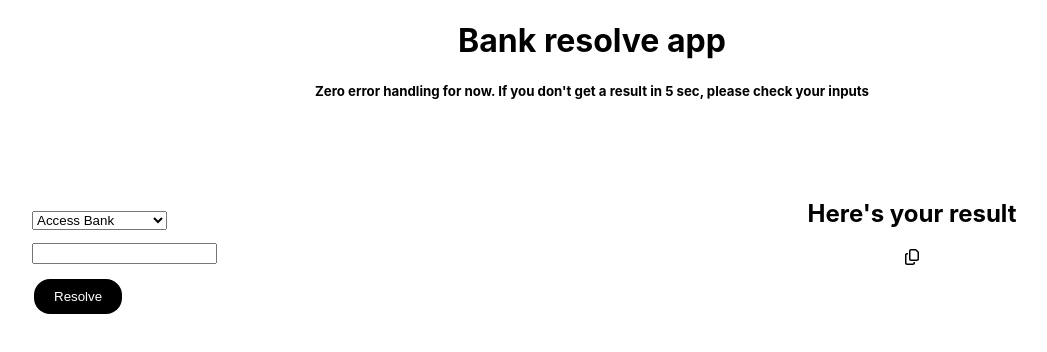
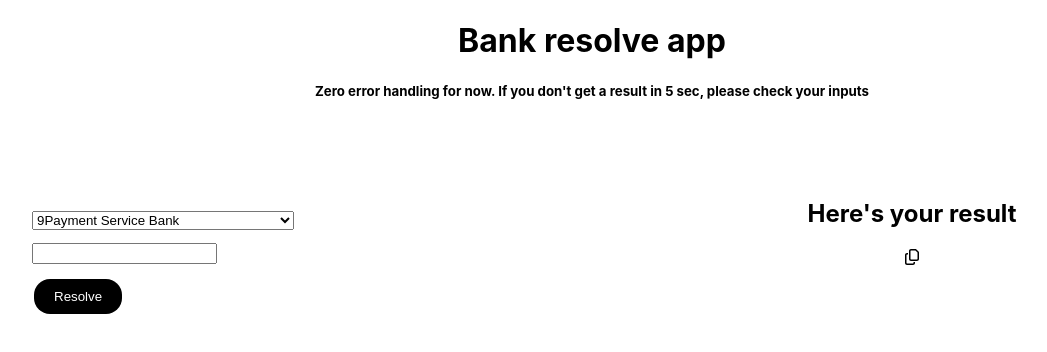
Before and after one commit to brian-o-mars/bank-resolve, a React (Create React App) app: page / in a window 1280 px wide. Shown: the top 352 px of the page, without its empty margins (48-1095 px from the left). Built offline with nearby package versions, Linux system fonts and the light colour scheme.

Commit message:
added more banks

```diff
--- a/src/resolve.js
+++ b/src/resolve.js
@@ -7,21 +7,82 @@
 function Resolve() {
   // object containing list of banks and their bank code
   const banks = {
+    ninePaymentServiceBank: "120001",
+    abbeyMortgageBank: "801",
+    aboveOnlyMFB: "51204",
     accessBank: "044",
-    diamondBank: "063",
+    accessDiamondBank: "063",
+    airtelSmartcashPSB: "120004",
+    alatByWEMA: "035A",
+    amjuUniqueMFB: "50926",
+    asoSavingsAndLoans: "401",
+    astrapolarisMFBLTD: "MFB50094",
+    bainescreditMFB: "51229",
+    bowenMicrofinanceBank: "50931",
+    carbon: "565",
+    cemcsMicrofinanceBank: "50823",
+    chanelleMicrofinanceBankLimited: "50171",
+    citibankNigeria: "023",
+    corestepMFB: "50204",
+    coronationMerchantBank: "559",
     ecobank: "050",
+    ekondoMicrofinanceBank: "562",
+    eyowo: "50126",
     fidelityBank: "070",
+    firmusMFB: "51314",
     firstBank: "011",
     fcmb: "214",
+    fsdhMerchantBankLimited: "501",
+    gatewayMortgageBankLTD: "812",
+    globusBank: "00103",
+    goMoney: "100022",
     gtb: "058",
+    hackmanMicrofinanceBank: "51251",
+    hasalMicrofinanceBank: "50383",
     heritageBank: "030",
+    HopePSB: "120002",
+    ibileMicrofinanceBank: "51244",
+    infinityMFB: "50457",
     jaizbank: "301",
+    kadpolyMFB: "50502",
     keystoneBank: "082",
-    stanbicBank: "039",
+    krediMoneyMFBLTD: "50200",
+    kudaBank: "50211",
+    lagosBuildingInvestmentCompanyPlc: "90052",
+    linksMFB: "50549",
+    livingTrustMortgageBank: "031",
+    lotusBank: "303",
+    mayfairMFB: "50563",
+    mintMFB: "50304",
+    moMoPSB: "120003",
+    paga: "100002",
+    palmPay: "999991",
+    parallexBank: "104",
+    parkwayReadyCash: "311",
+    paycom: "999992",
+    petraMircofinanceBankPlc: "50746",
+    polarisBank: "076",
+    providusBank: "101",
+    quickFundMFB: "51293",
+    randMerchantBank: "502",
+    refugeMortgageBank: "90067",
+    rubiesMFB: "125",
+    safeHavenMFB: "51113",
+    sparkleMicrofinanceBank: "51310",
+    stanbicIBTCBank: "221",
+    standardCharteredBank: "068",
+    stellasMFB: "51253",
     sterlingBank: "232",
-    unionBank: "032",
-    uba: "033",
+    suntrustBank: "100",
+    tAJBank: "302",
+    tangerineMoney: "51269",
+    tCFMFB: "51211",
+    titanBank: "102",
+    unicalMFB: "50871",
+    unionBankofNigeria: "032",
+    unitedBankForAfrica: "033",
     unityBank: "215",
+    vFDMicrofinanceBankLimited: "566",
     wemaBank: "035",
     zenithBank: "057",
   };
@@ -64,7 +125,6 @@
       });
   };
 
-
   return (
     <div>
       <h1>Bank resolve app</h1>
@@ -79,21 +139,122 @@
           <form action="">
             <div className="dropDown">
               <select value={bankName} onChange={handleBankNameChange}>
+                <option value="ninePaymentServiceBank">
+                  9Payment Service Bank
+                </option>
+                <option value="abbeyMortgageBank">Abbey Mortgage Bank</option>
+                <option value="aboveOnlyMFB">Above Only MFB</option>
                 <option value="accessBank">Access Bank</option>
-                <option value="diamondBank">Diamond Bank</option>
+                <option value="accessDiamondBank">Access Diamond Bank</option>
+                <option value="airtelSmartcashPSB">Airtel Smartcash PSB</option>
+                <option value="alatByWEMA">ALAT by WEMA</option>
+                <option value="amjuUniqueMFB">Amju Unique MFB</option>
+                <option value="asoSavingsAndLoans">
+                  ASO Savings and Loans
+                </option>
+                <option value="astrapolarisMFBLTD">Astrapolaris MFB LTD</option>
+                <option value="bainescreditMFB">Bainescredit MFB</option>
+                <option value="bowenMicrofinanceBank">
+                  Bowen Microfinance Bank
+                </option>
+                <option value="carbon">Carbon</option>
+                <option value="cemcsMicrofinanceBank">
+                  CEMCS Microfinance Bank
+                </option>
+                <option value="chanelleMicrofinanceBankLimited">
+                  Chanelle Microfinance Bank Limited
+                </option>
+                <option value="citibankNigeria">Citibank Nigeria</option>
+                <option value="corestepMFB">Corestep MFB</option>
+                <option value="coronationMerchantBank">
+                  Coronation Merchant Bank
+                </option>
                 <option value="ecobank">Eco Bank</option>
+                <option value="ekondoMicrofinanceBank">
+                  Ekondo Microfinance Bank
+                </option>
+                <option value="eyowo">Eyowo</option>
                 <option value="fidelityBank">Fidelity Bank</option>
-                <option value="firstBank">First Bank</option>
-                <option value="fcmb">FCMB</option>
-                <option value="gtb">GTB</option>
+                <option value="firmusMFB">Firmus MFB</option>
+                <option value="firstBank">First Bank of Nigeria</option>
+                <option value="fcmb">First City Monument Bank</option>
+                <option value="fsdhMerchantBankLimited">
+                  FSDH Merchant Bank Limited
+                </option>
+                <option value="gatewayMortgageBankLTD">
+                  Gateway Mortgage Bank LTD
+                </option>
+                <option value="globusBank">Globus Bank</option>
+                <option value="goMoney">GoMoney</option>
+                <option value="gtb">Guaranty Trust Bank</option>
+                <option value="hackmanMicrofinanceBank">
+                  Hackman Microfinance Bank
+                </option>
+                <option value="hasalMicrofinanceBank">
+                  Hasal Microfinance Bank
+                </option>
                 <option value="heritageBank">Heritage Bank</option>
+                <option value="HopePSB">HopePSB</option>
+                <option value="ibileMicrofinanceBank">
+                  Ibile Microfinance Bank
+                </option>
+                <option value="infinityMFB">Infinity MFB</option>
                 <option value="jaizbank">Jaiz Bank</option>
+                <option value="kadpolyMFB">Kadpoly MFB</option>
                 <option value="keystoneBank">Keystone Bank</option>
-                <option value="stanbicBank">Stanbic IBTC Bank</option>
+                <option value="krediMoneyMFBLTD">Kredi Money MFB LTD</option>
+                <option value="kudaBank">Kuda Bank</option>
+                <option value="lagosBuildingInvestmentCompanyPlc">
+                  Lagos Building Investment Company Plc
+                </option>
+                <option value="linksMFB">Links MFB</option>
+                <option value="livingTrustMortgageBank">
+                  Living Trust Mortgage Bank
+                </option>
+                <option value="lotusBank">Lotus Bank</option>
+                <option value="mayfairMFB">Mayfair MFB</option>
+                <option value="mintMFB">Mint MFB</option>
+                <option value="moMoPSB">MoMo PSB</option>
+                <option value="paga">Paga</option>
+                <option value="palmPay">PalmPay</option>
+                <option value="parallexBank">Parallex Bank</option>
+                <option value="parkwayReadyCash">Parkway ReadyCash</option>
+                <option value="payCom">PayCom</option>
+                <option value="petraMircofinanceBankPlc">
+                  Petra Mircofinance Bank Plc
+                </option>
+                <option value="polarisBank">Polaris Bank</option>
+                <option value="providusBank">Providus Bank</option>
+                <option value="quickFundMFB">QuickFund MFB</option>
+                <option value="randMerchantBank">Rand Merchant Bank</option>
+                <option value="refugeMortgageBank">Refuge Mortgage Bank</option>
+                <option value="rubiesMFB">Rubies MFB</option>
+                <option value="safeHavenMFB">Safe Haven MFB</option>
+                <option value="sparkleMicrofinanceBank">
+                  Sparkle Microfinance Bank
+                </option>
+                <option value="stanbicIBTCBank">Stanbic IBTC Bank</option>
+                <option value="standardCharteredBank">
+                  Standard Chartered Bank
+                </option>
+                <option value="stellasMFB">Stellas MFB</option>
                 <option value="sterlingBank">Sterling Bank</option>
-                <option value="unionBank">Union Bank</option>
-                <option value="uba">UBA</option>
+                <option value="suntrustBank">Suntrust Bank</option>
+                <option value="tAJBank">TAJ Bank</option>
+                <option value="tangerineMoney">Tangerine Money</option>
+                <option value="tCFMFB">TCF MFB</option>
+                <option value="titanBank">Titan Bank</option>
+                <option value="unicalMFB">Unical MFB</option>
+                <option value="unionBankofNigeria">
+                  Union Bank of Nigeria
+                </option>
+                <option value="unitedBankForAfrica">
+                  United Bank For Africa
+                </option>
                 <option value="unityBank">Unity Bank</option>
+                <option value="vFDMicrofinanceBankLimited">
+                  VFD Microfinance Bank Limited
+                </option>
                 <option value="wemaBank">Wema Bank</option>
                 <option value="zenithBank">Zenith Bank</option>
               </select>
@@ -114,9 +275,9 @@
           </div>
           <div className="result">{accName}</div>
 
-            {/* implementing copy button */}
+          {/* implementing copy button */}
 
-          <CopyToClipboard className="copyButton" text={accName} >
+          <CopyToClipboard className="copyButton" text={accName}>
             <FontAwesomeIcon icon={faCopy} />
           </CopyToClipboard>
         </div>
```
